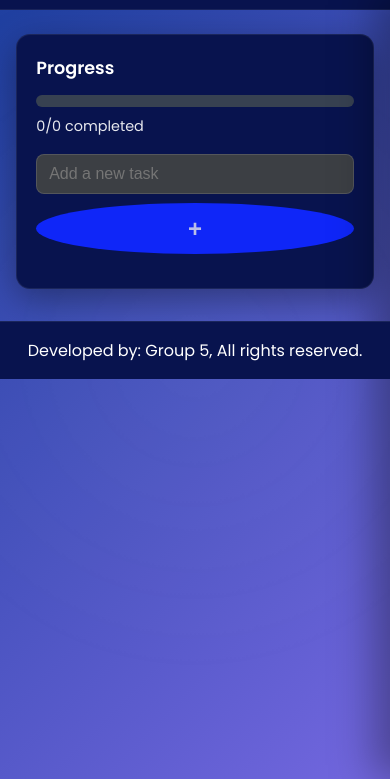
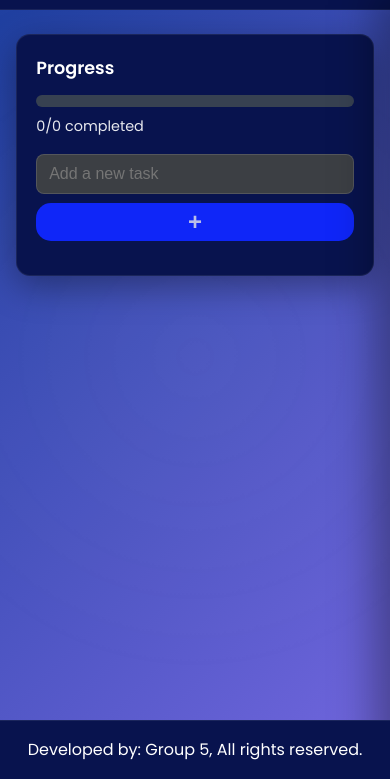
Before and after one commit to nacos-uniuyo/CHECK-TODO-LIST-APP--GROUP-5, a plain HTML site: page pages/app.html in a window 390 px wide. Shown: the part 65-844 px from the top of the page. Drawn offline with Linux system fonts and the light colour scheme; no server answers.

Commit message:
Reposition the footer

```diff
--- a/css/app.css
+++ b/css/app.css
@@ -97,12 +97,12 @@ ul{list-style:none}
 .temp{opacity:.72}
 
 footer{
-  background:rgb(8, 19, 78);;padding:1rem;text-align:center;margin-top:2rem;border-top:1px solid rgba(255,255,255,.08); position: sticky; width: 100%; left: 0; bottom: 0; z-index: 50;
+  background:rgb(8, 19, 78); padding:1rem;text-align:center;margin-top:2rem;border-top:1px solid rgba(255,255,255,.08); position: absolute; width: 100%;left: 0; bottom: 0; z-index: 50;
 }
 
 /* Responsive form */
 @media (max-width:768px){
   .task-form{flex-direction:column}
   .btn{width:100%}
-  .btn-text {border-radius: 15px; font-size: 24px; padding: 5px 0;}
+  .btn{border-radius: 15px; font-size: 24px; padding: 5px 0;}
 }
```
